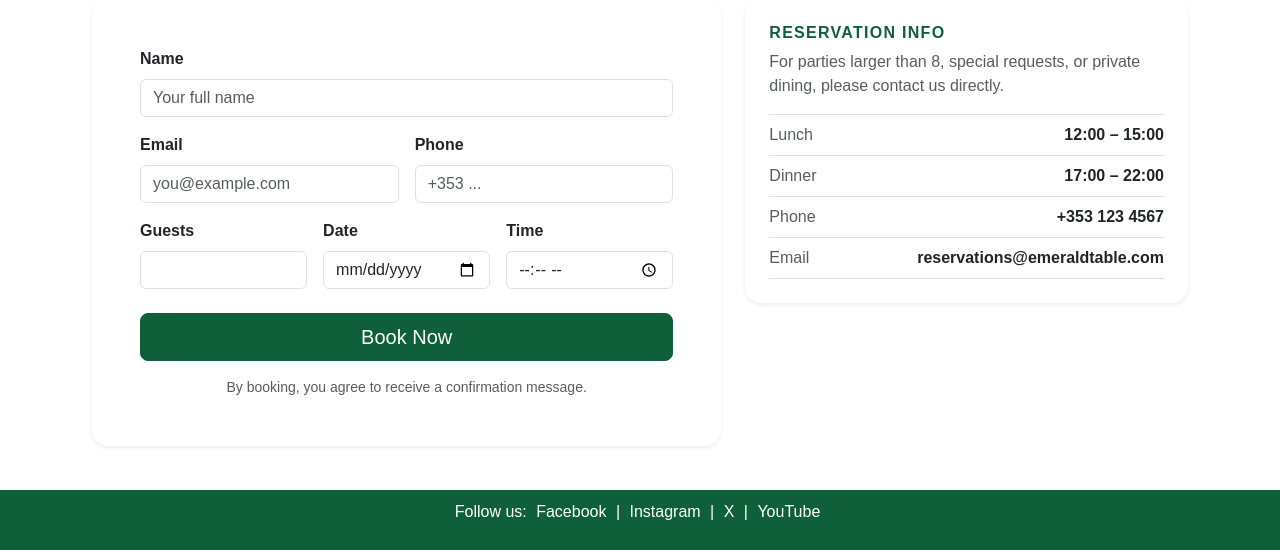
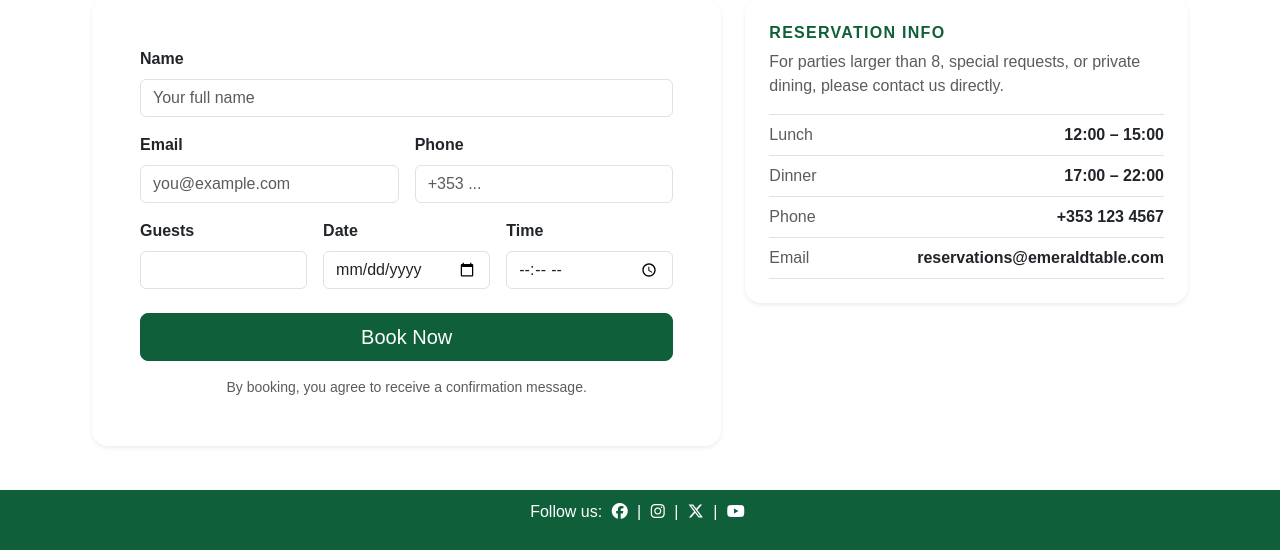
Before and after one commit to darrio-dk/emerald_table_restaurant, a Django app: page /booking/ in a window 1280 px wide. Shown: the part 301-851 px from the top of the page. Run offline with Django 5.2, Linux system fonts and the light colour scheme; some libraries are stand-ins or nearby versions.

Commit message:
Add Font Awesome social media icons to footer

```diff
--- a/restaurant/templates/restaurant/base.html
+++ b/restaurant/templates/restaurant/base.html
@@ -10,7 +10,7 @@
     <title>Emerald Table Restaurant</title>
     <link href="https://cdn.jsdelivr.net/npm/bootstrap@5.3.3/dist/css/bootstrap.min.css" rel="stylesheet">
     <link rel="stylesheet" href="{% static 'css/style.css' %}">
-
+     <script src="https://kit.fontawesome.com/d43dd49180.js" crossorigin="anonymous"></script>
 </head>
 
 <body>
@@ -43,10 +43,10 @@
     </main>
     <footer class="site-footer">
         <p>Follow us:
-            <a href="https://facebook.com" target="_blank" rel="noopener">Facebook</a> |
-            <a href="https://instagram.com" target="_blank" rel="noopener">Instagram</a> |
-            <a href="https://x.com" target="_blank" rel="noopener">X</a> |
-            <a href="https://youtube.com" target="_blank" rel="noopener">YouTube</a>
+            <a href="https://facebook.com" target="_blank" rel="noopener"><i class="fa-brands fa-facebook"></i></a> |
+            <a href="https://instagram.com" target="_blank" rel="noopener"><i class="fa-brands fa-instagram"></i></a> |
+            <a href="https://x.com" target="_blank" rel="noopener"><i class="fa-brands fa-x-twitter"></i></a> |
+            <a href="https://youtube.com" target="_blank" rel="noopener"><i class="fa-brands fa-youtube"></i></a>
         </p>
     </footer>
 
```
